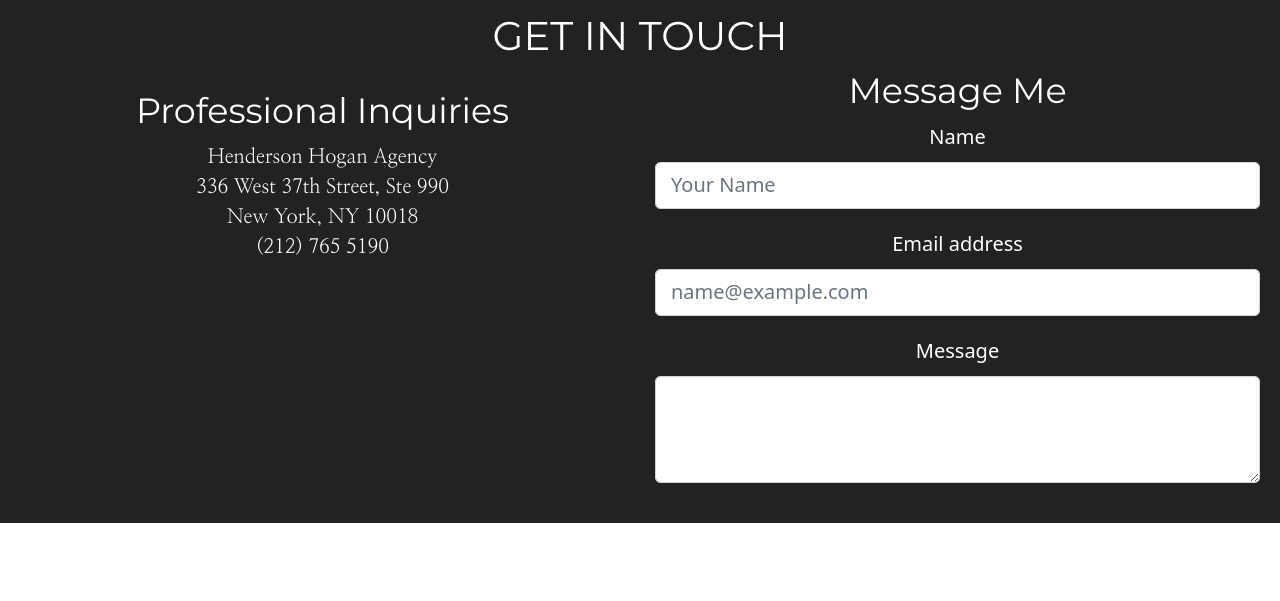
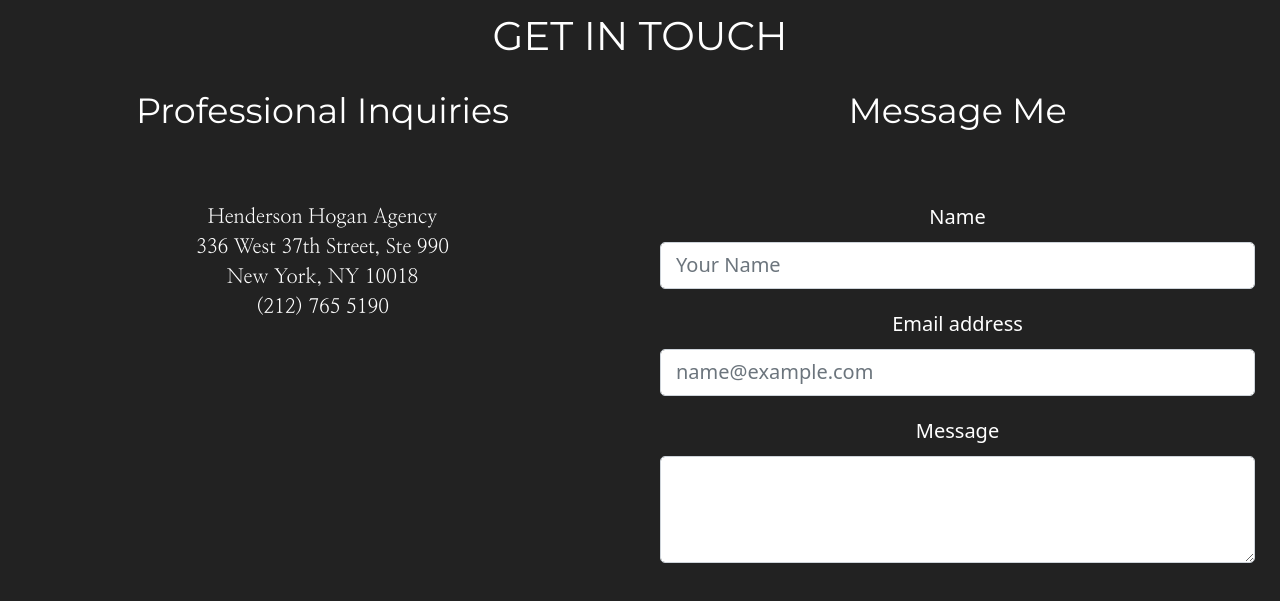
Before and after one commit to atvanek/nevada-riley-site, a website built with Parcel: page index.html in a window 1280 px wide. Shown: the part 4011-4612 px from the top of the page. Before the commit the page ends 4534 px from the top, so only its background shows below. Built offline with nearby package versions, Linux system fonts and the light colour scheme.

Commit message:
Contact spacing fixes

```diff
--- a/css/main.css
+++ b/css/main.css
@@ -173,7 +173,7 @@
 
                 .reveal{
                     position: relative;
-                    transform: translateY(150px);
+                    transform: translateY(100px);
                     opacity: 0;
                     transition: 2s all ease;
                   }
--- a/index.html
+++ b/index.html
@@ -137,16 +137,17 @@
 
 
     <section id="contact" class="text-center p-3">
-        <h2>Get In Touch</h2>
-        <div class="row">
+        <h2 class="reveal">Get In Touch</h2>
+        <div class="row reveal">
             <div class="col-6 p-3">
                 <h3>Professional Inquiries</h3>
-                <p>
+                <p class="p-5">
                     Henderson Hogan Agency<br> 336 West 37th Street, Ste 990<br> New York, NY 10018<br> (212) 765 5190
                     <br>
             </div>
-            <div class="col-6 message-me-section">
+            <div class="col-6 p-3 message-me-section">
                 <h3>Message Me</h3>
+                <div class="form-section pt-5">
                     <div class="mb-3">
                         <label for="exampleFormControlInput1" class="form-label">Name</label>
                         <input type="email" class="form-control" id="exampleFormControlInput1" placeholder="Your Name">
@@ -159,6 +160,7 @@
                     <div class="mb-3">
                         <label for="exampleFormControlTextarea1" class="form-label">Message</label>
                         <textarea class="form-control" id="exampleFormControlTextarea1" rows="3"></textarea>
+                    </div>
                 </div>
             </div>
         </div>
```
Lines whose indentation alone changed are shown as unchanged.
